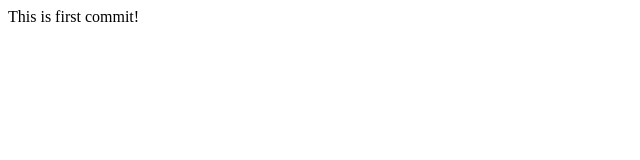
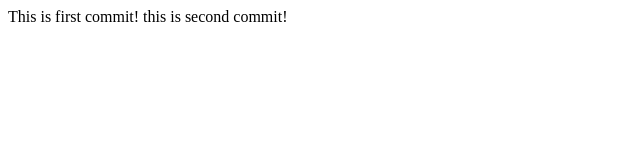
Before and after one commit to vikmass/homework, a plain HTML site: page index.html in a window 1280 px wide. Shown: the whole page, without its empty margins (0-640 px from the left). Drawn offline with Linux system fonts and the light colour scheme.

Commit message:
added second line

```diff
--- a/index.html
+++ b/index.html
@@ -6,5 +6,6 @@
 </head>
 <body>
   This is first commit!
+  this is second commit!
 </body>
   </html>
```
